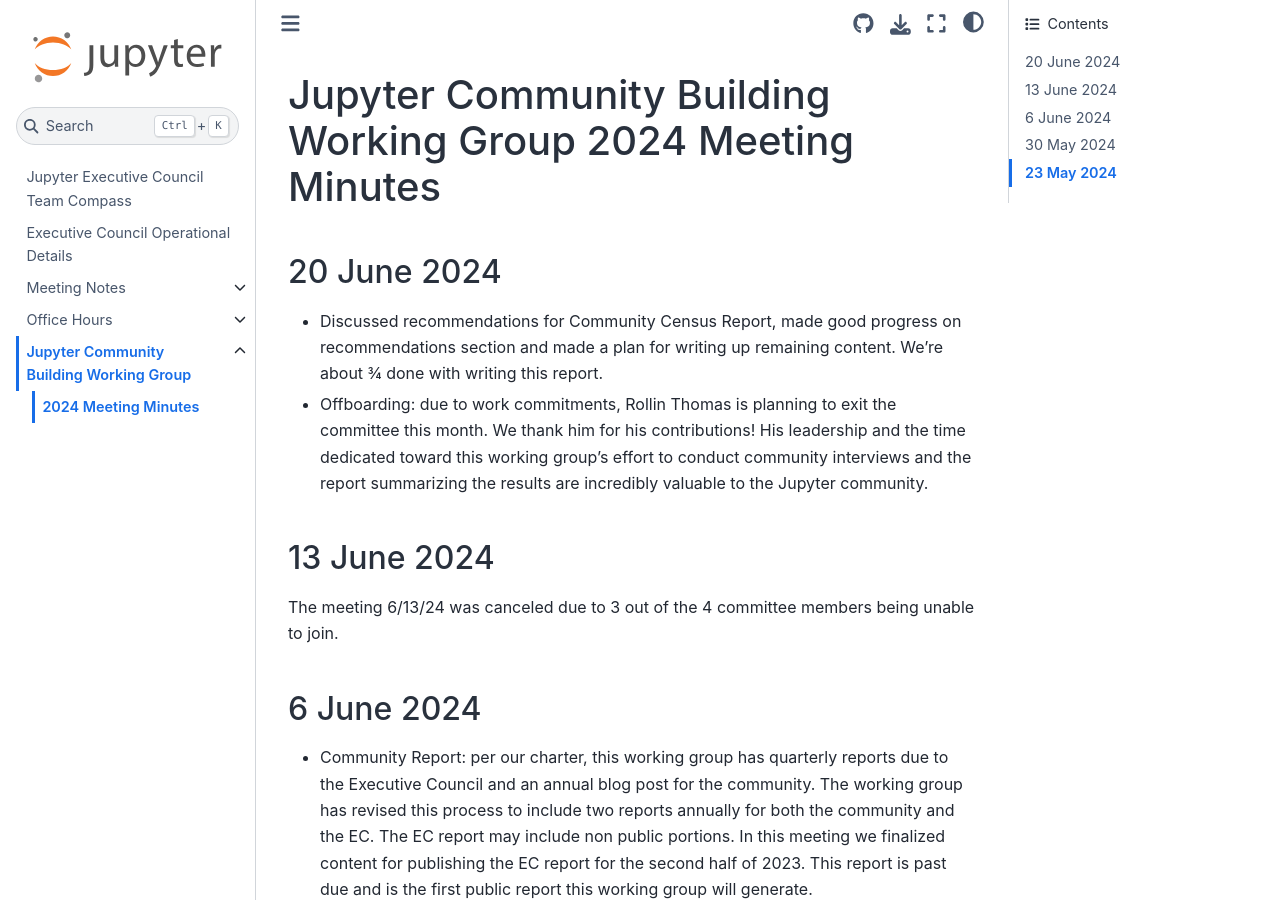
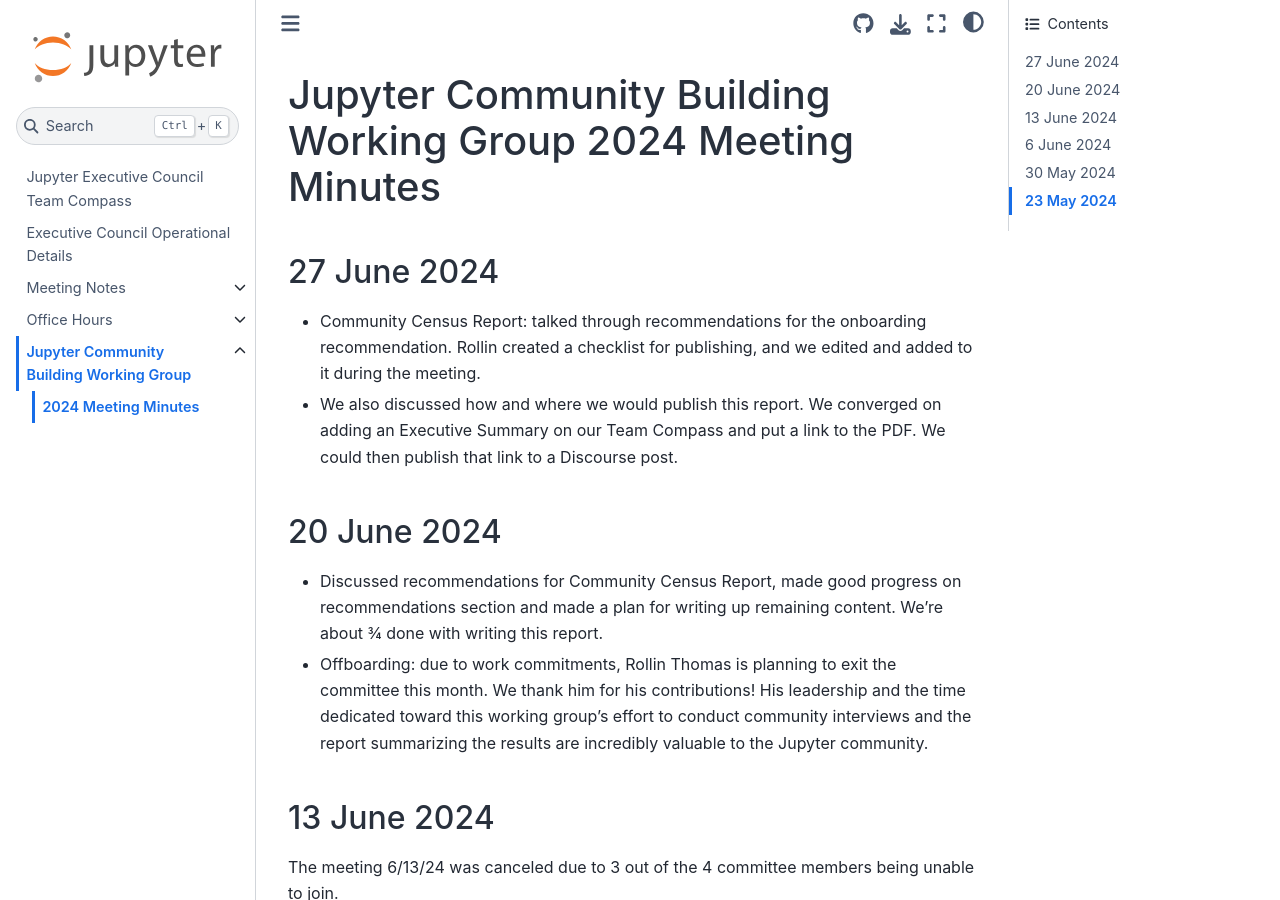
Before and after one commit to jupyter-governance/ec-team-compass, a Sphinx documentation site: the page built from docs/reports/communitybuilding/minutes_2024.md, in a window 1280 px wide and 900 px high. Built offline with Sphinx 7.4.7 and the Sphinx Book theme 1.1.4, drawn with Linux system fonts in a browser that asks for light colours.

Commit message:
Add JCB meeting minutes for June 27, 2024

```diff
--- a/docs/reports/communitybuilding/minutes_2024.md
+++ b/docs/reports/communitybuilding/minutes_2024.md
@@ -1,4 +1,8 @@
 # Jupyter Community Building Working Group 2024 Meeting Minutes
+
+## 27 June 2024
+* Community Census Report: talked through recommendations for the onboarding recommendation. Rollin created a checklist for publishing, and we edited and added to it during the meeting.
+* We also discussed how and where we would publish this report. We converged on adding an Executive Summary on our Team Compass and put a link to the PDF. We could then publish that link to a Discourse post.
 
 ## 20 June 2024
 * Discussed recommendations for Community Census Report, made good progress on recommendations section and made a plan for writing up remaining content. We’re about ¾ done with writing this report.
```
